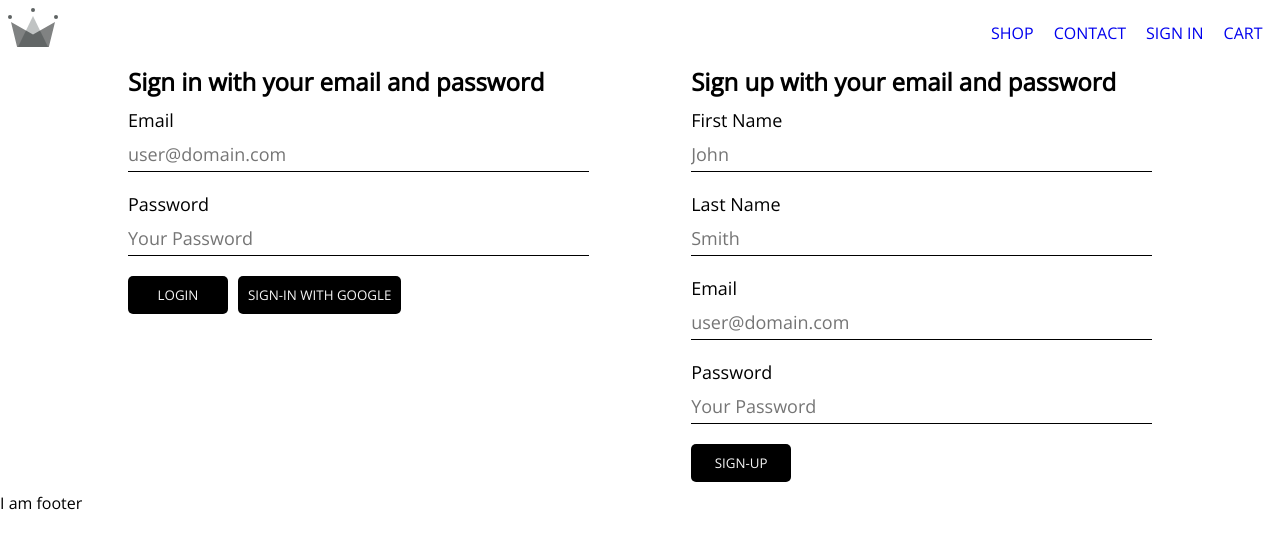
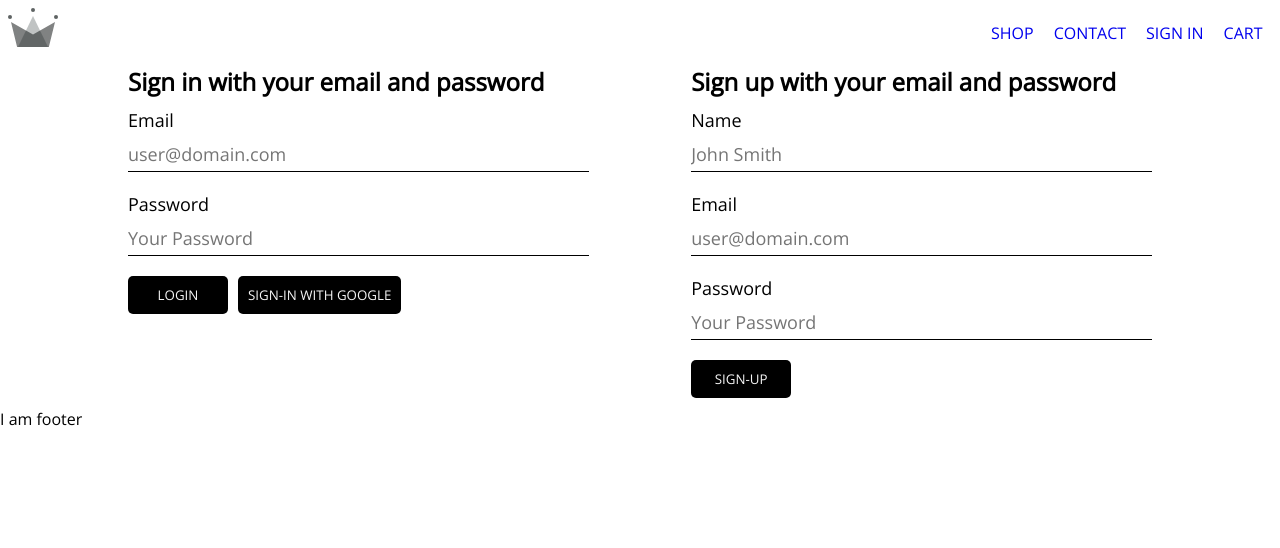
Before and after one commit to swanandmehta/react-shop, a React (Create React App) app: page /auth in a window 1280 px wide. Shown: the top 548 px of the page. Built offline with nearby package versions, Linux system fonts and the light colour scheme; no server answers.

Commit message:
Created Signup with email and password

```diff
--- a/src/component/input/input.component.jsx
+++ b/src/component/input/input.component.jsx
@@ -8,7 +8,7 @@ const Input = ({type, name, onChange, placeholder, label, ...other}) => {
                 <label className="label">{label}</label> : null
             }
             <input className="input"
-                autoComplete='on'
+                autoComplete='off'
                 type={type}
                 name={name}
                 placeholder={placeholder}
--- a/src/component/sign-in/sign-in.component.jsx
+++ b/src/component/sign-in/sign-in.component.jsx
@@ -4,6 +4,7 @@ import './sign-in.style.scss';
 import Input from '../input/input.component';
 import Button from '../button/button.component';
 import { signInWithGoogle } from '../../firebase/firebase.utils';
+import { signInWithEmail } from '../../firebase/firebase.utils';
 
 export class SignIn extends React.Component {
 
@@ -15,12 +16,13 @@ export class SignIn extends React.Component {
         }
     }
 
-    onChange(e) {
-        console.log(e);
+    onChange = (event) => {
+        this.setState({[event.target.name] : event.target.value});
     }
 
-    onSubmit(e) {
-        e.preventDefault();
+    onSubmit = (event) => {
+        event.preventDefault();
+        signInWithEmail(this.state.email, this.state.password);
     }
 
     render() {
--- a/src/component/sign-up/sign-up.component.jsx
+++ b/src/component/sign-up/sign-up.component.jsx
@@ -2,25 +2,28 @@ import React from 'react';
 
 import Input from '../input/input.component';
 import Button from '../button/button.component';
+
+import { signUpWithEmail } from '../../firebase/firebase.utils';
 
 export class SignUp extends React.Component {
 
     constructor() {
         super()
         this.state = {
-            firstname: '',
-            lastName: '',
+            name: '',
             email: '',
             password: '',
         }
     }
 
-    onChange(e) {
-        console.log(e);
+    onChange = (event) => {
+        this.setState({[event.target.name] : event.target.value});
+
     }
 
-    onSubmit(e) {
-        console.log(e);
+    onSubmit = (event) => {
+        event.preventDefault();
+        signUpWithEmail(this.state.email, this.state.password, this.state.name);
     }
 
     render() {
@@ -30,19 +33,11 @@ export class SignUp extends React.Component {
 
                 <form onSubmit={this.onSubmit}>
                     <Input type="text"
-                        name="firstName"
-                        label="First Name"
-                        placeholder="John"
+                        name="name"
+                        label="Name"
+                        placeholder="John Smith"
                         onChange={this.onChange}
-                        value={this.state.firstname}
-                        required />
-
-                    <Input type="text"
-                        name="lastName"
-                        label="Last Name"
-                        placeholder="Smith"
-                        onChange={this.onChange}
-                        value={this.state.lastName}
+                        value={this.state.name}
                         required />
 
                     <Input type="email"
--- a/src/firebase/firebase.utils.js
+++ b/src/firebase/firebase.utils.js
@@ -15,35 +15,48 @@ const firebaseConfig = {
 firebase.initializeApp(firebaseConfig);
 const provider = new firebase.auth.GoogleAuthProvider();
 
+async function createUser(name) {
+    const user = auth.currentUser;
+    const userDataLocationRef = firestore.doc(`user/${user.uid}`);
+    const date = new Date();
+    await userDataLocationRef.set({
+        name: user.displayName ? user.displayName : name,
+        email: user.email,
+        creationDate: date,
+    })
+
+}
+
 export const auth = firebase.auth();
 export const firestore = firebase.firestore();
+
 export const signInWithGoogle = async () => {
-    await auth.signInWithPopup(provider);
+    await auth.signInWithPopup(provider).then(
+        () => createUser("DEFAULT")
+    );
 };
+
+export const signInWithEmail = async (email, password) => {
+    return auth.signInWithEmailAndPassword(email, password)
+}
+
+export const signUpWithEmail = async (email, password, name) => {
+    auth.createUserWithEmailAndPassword(email, password).then(
+        (user) => {
+            createUser(name);
+            auth.currentUser.updateProfile({displayName: name});
+        }
+    )
+}
 
 export const userLogout = async () => {
     await auth.signOut();
 }
 
 export const getUserDataRef = async (user) => {
-    if (user != null){
+    if (user != null) {
         const userDataLocationRef = firestore.doc(`user/${user.uid}`);
         const userDataRef = await userDataLocationRef.get();
-
-        if(!userDataRef.exists){
-            const date = new Date();
-            try {
-                await userDataLocationRef.set({
-                    name: user.displayName,
-                    email: user.email,
-                    creationDate: date,
-                })
-            }catch (e) {
-                return null;
-            }
-
-        }
-
         return userDataRef;
     }
 
```
Also changed, not shown: 1 other file (tests, documents, lock files or other folders).
